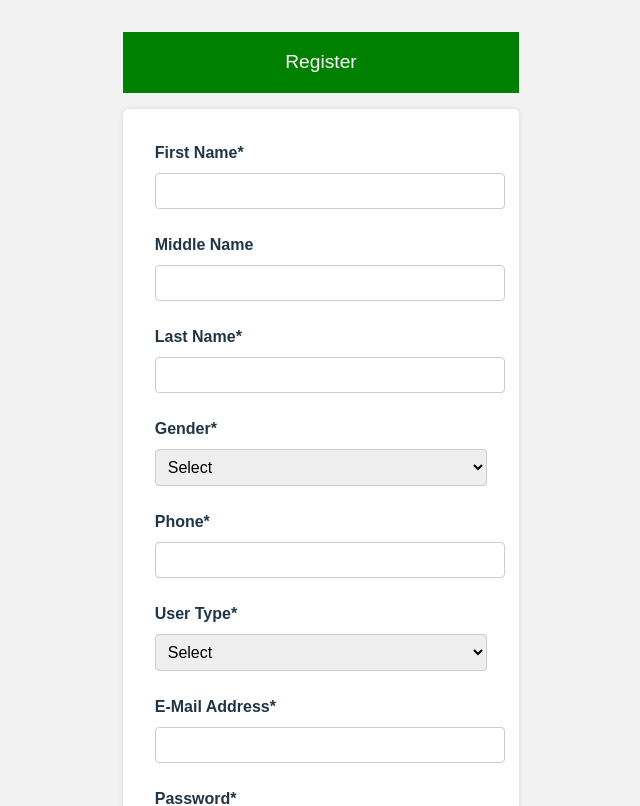
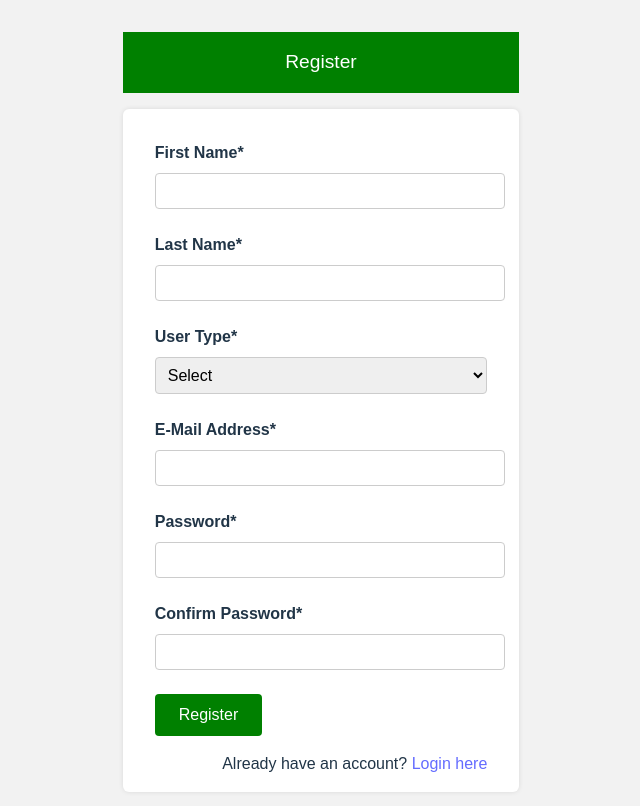
Before and after one commit to SekibaalaMark/academic_issue_tracking, a React (Vite) app in the folder Frontend/: page /register in a window 1280 px wide. Shown: the top 806 px of the page, without its empty margins (319-959 px from the left). Built offline with nearby package versions, Linux system fonts and the light colour scheme.

Commit message:
Register updates

```diff
--- a/Frontend/src/pages/Register.jsx
+++ b/Frontend/src/pages/Register.jsx
@@ -4,10 +4,7 @@ import "./Register.css";
 const Register = () => {
   const [formData, setFormData] = useState({
     firstName: "",
-    middleName: "",
     lastName: "",
-    gender: "",
-    phone: "",
     userType: "",
     email: "",
     password: "",
@@ -40,40 +37,11 @@ const Register = () => {
           required
         />
 
-        <label>Middle Name</label>
-        <input
-          type="text"
-          name="middleName"
-          value={formData.middleName}
-          onChange={handleChange}
-        />
-
         <label>Last Name*</label>
         <input
           type="text"
           name="lastName"
           value={formData.lastName}
-          onChange={handleChange}
-          required
-        />
-
-        <label>Gender*</label>
-        <select
-          name="gender"
-          value={formData.gender}
-          onChange={handleChange}
-          required
-        >
-          <option value="">Select</option>
-          <option value="Male">Male</option>
-          <option value="Female">Female</option>
-        </select>
-
-        <label>Phone*</label>
-        <input
-          type="tel"
-          name="phone"
-          value={formData.phone}
           onChange={handleChange}
           required
         />
@@ -89,7 +57,7 @@ const Register = () => {
           <option value="">Select</option>
           <option value="Student">Student</option>
           <option value="Lecturer">Lecturer</option>
-          <option value="Registrar">Registrar</option>
+          <option value="AcademicRegistrar">AcademicRegistrar</option>
         </select>
 
         <label>E-Mail Address*</label>
@@ -124,7 +92,7 @@ const Register = () => {
         <button type="submit">Register</button>
 
         <div className="register-footer">
-          <a href="/forgot-password">Trouble Signing up?</a>
+          Already have an account? <a href="/login">Login here</a>
         </div>
       </form>
     </div>
```
